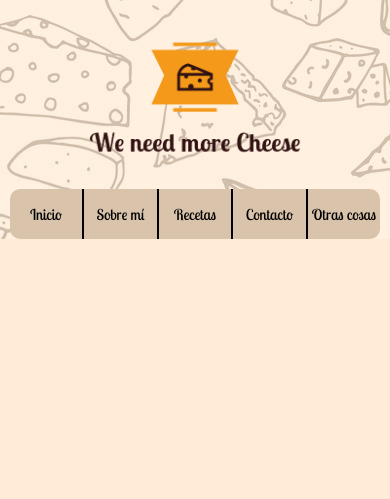
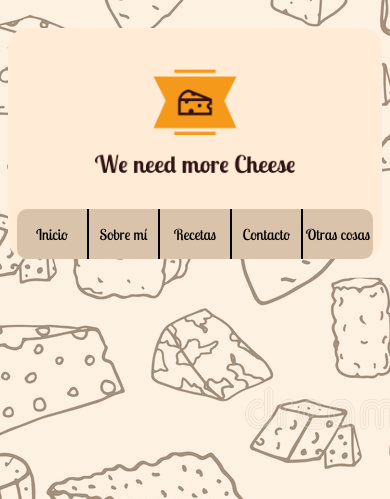
Before and after one commit to FranciscoMejias/M04Pages, a PHP site: page / in a window 390 px wide. Shown: the top 499 px of the page. Run offline with PHP 8.4, Linux system fonts and the light colour scheme.

Commit message:
We need more Cheese

```diff
--- a/Mejias_Francisco_DAMr/css/index.css
+++ b/Mejias_Francisco_DAMr/css/index.css
@@ -11,7 +11,7 @@
 .container{
     display: flex;
     justify-content: center;
-    width: 80%;
+    width: calc(80% + 0px);
     max-width: 1400px;
 
     margin-top: 20px;
@@ -84,7 +84,54 @@
     font-family: 'Lobster Two';
 }
 
-@media screen and (max-width: 590px){
+@media screen and (max-width: 800px){
+    .container {
+        width: 85%;
+    }
+}
+
+@media screen and (max-width: 740px){
+    .container {
+        width: 90%;
+    }
+
+    body {
+        font-size: 23px;
+    }
+}
+
+@media screen and (max-width: 610px){
+    .container {
+        width: 95%;
+    }
+
+    body {
+        font-size: 21px;
+    }
+}
+
+@media screen and (max-width: 540px){
+    body {
+        font-size: 19px;
+    }
+}
+
+@media screen and (max-width: 480px){
+    body {
+        font-size: 17px;
+    }
+}
+
+@media screen and (max-width: 430px){
+    .container{
+        width: 100%;
+    }
+    body {
+        font-size: 15px;
+    }
+}
+
+@media screen and (max-width: 370px){
     .container {
         width: 100%;
         margin-top: 0px;
@@ -98,29 +145,3 @@
         background-image: none;
     }
 }
-
-@media screen and (max-width: 740px){
-    body {
-        font-size: 20px;
-    }
-}
-
-@media screen and (max-width: 460px){
-    body {
-        font-size: 15px;
-    }
-}
-
-
-
-/*
-@media screen and (max-width: 800px){MIRAR YAAA MIRAR YAAA MIRAR YAAA MIRAR YAAA MIRAR YAAA MIRAR YAAA MIRAR YAAA
-    .main {
-        width: 100%;
-    }
-
-    aside {
-        width: 100%;
-    }
-}
-*/
```
